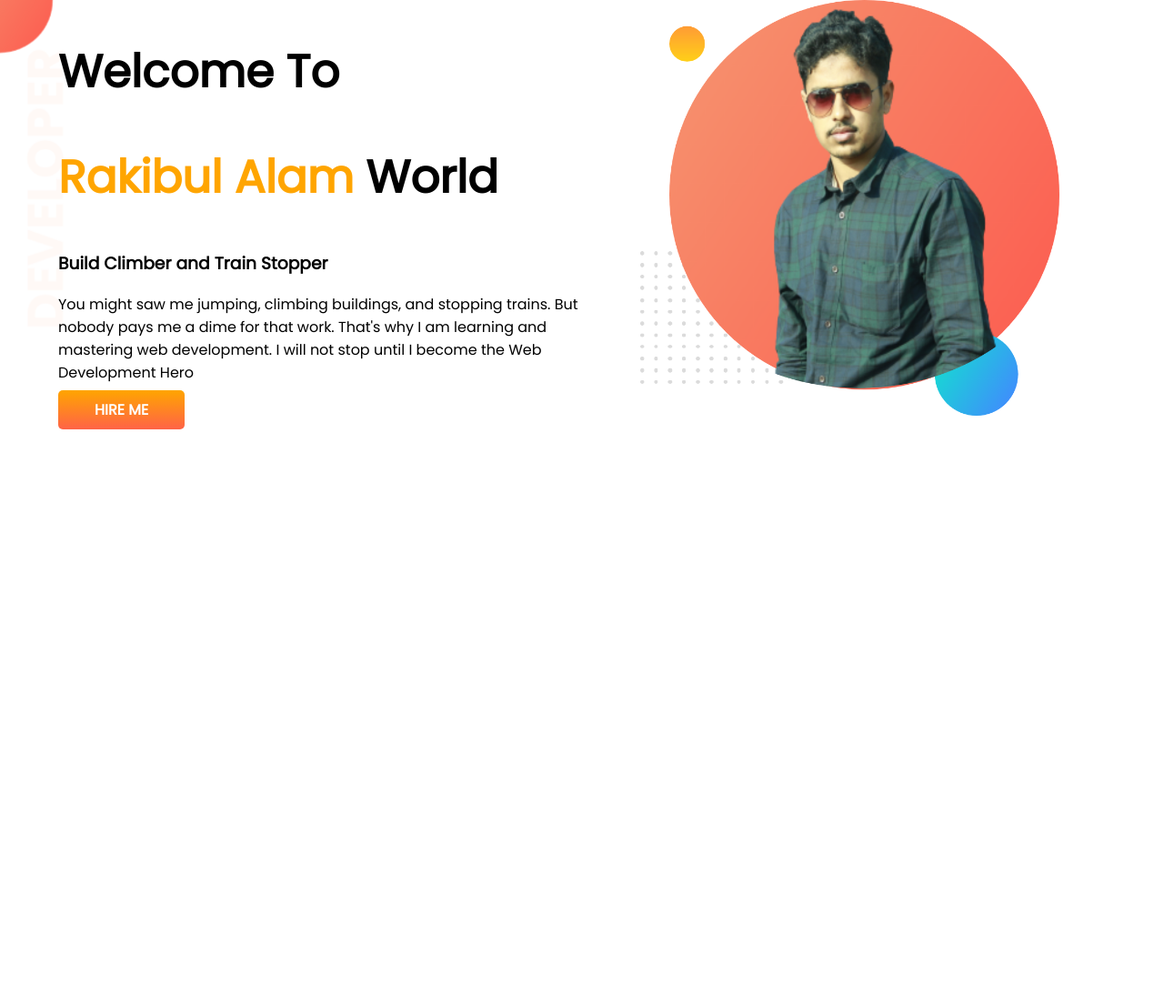
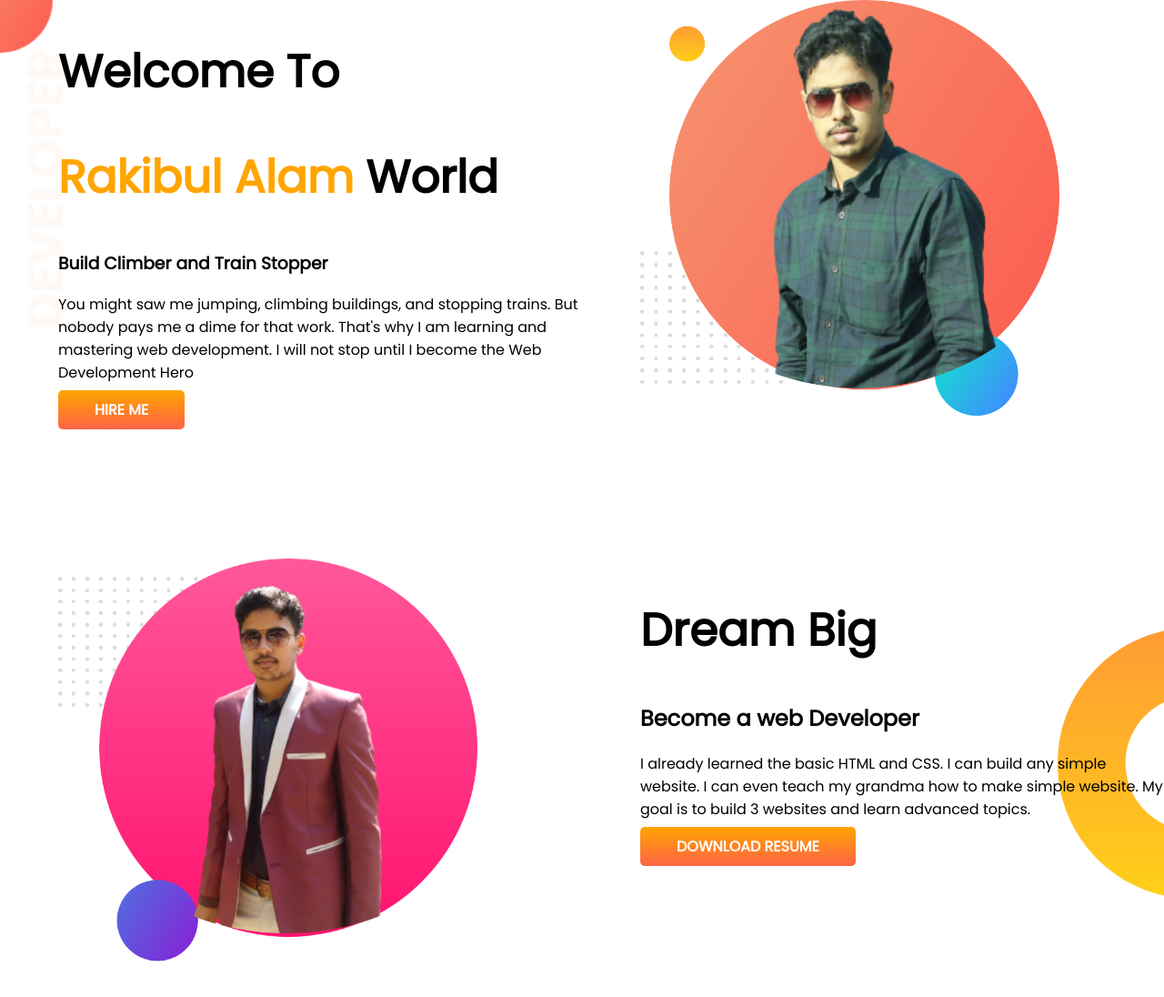
Before and after one commit to rakibulalam1/developer-portfolio, a plain HTML site: page index.html in a window 1280 px wide. Shown: the whole page at 91% size. Before the commit the page ends 800 px from the top, so only its background shows below. Drawn offline with Linux system fonts and the light colour scheme.

Commit message:
dream added

```diff
--- a/index.html
+++ b/index.html
@@ -31,6 +31,20 @@
             <img src="images/polash1-bg.png" alt="">
         </div>
     </section>
+    <section class="dream-big">
+        <div class="half-width">
+            <img src="images/polash2-my-bg2.png" alt="">
+        </div>
+
+        <div class="half-width">
+            <h1>Dream Big</h1>
+            <h2>Become a web Developer</h2>
+            <p>I already learned the basic HTML and CSS. I can build any simple website. I can even teach my grandma how
+                to make simple website. My goal is to build 3 websites and learn advanced topics.</p>
+            <a class="link-button" target="_blank " href="">DOWNLOAD RESUME</a>
+        </div>
+
+    </section>
 </body>
 
 </html>
--- a/style.css
+++ b/style.css
@@ -13,6 +13,7 @@ span {
 
 section {
     display: flex;
+    margin-bottom: 150px;
 }
 
 .half-width {
@@ -37,3 +38,9 @@ section {
     background-image: url(images/top-banner.png);
     background-repeat: no-repeat;
 }
+
+.dream-big {
+    background-image: url(images/dream-bg.png);
+    background-repeat: no-repeat;
+    background-position: right;
+}
```
Also changed, not shown: images/DSC04404-removebg-preview.png (added), images/polash2-my-bg2.png (added).
